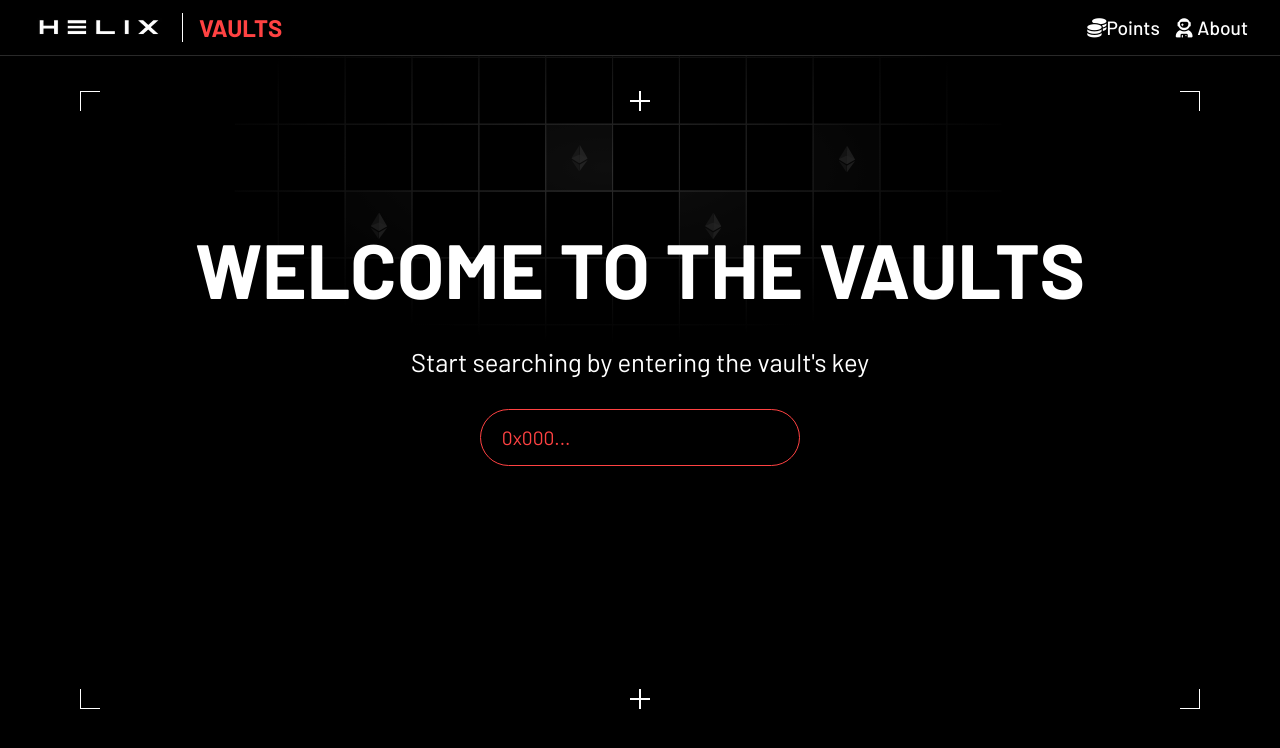
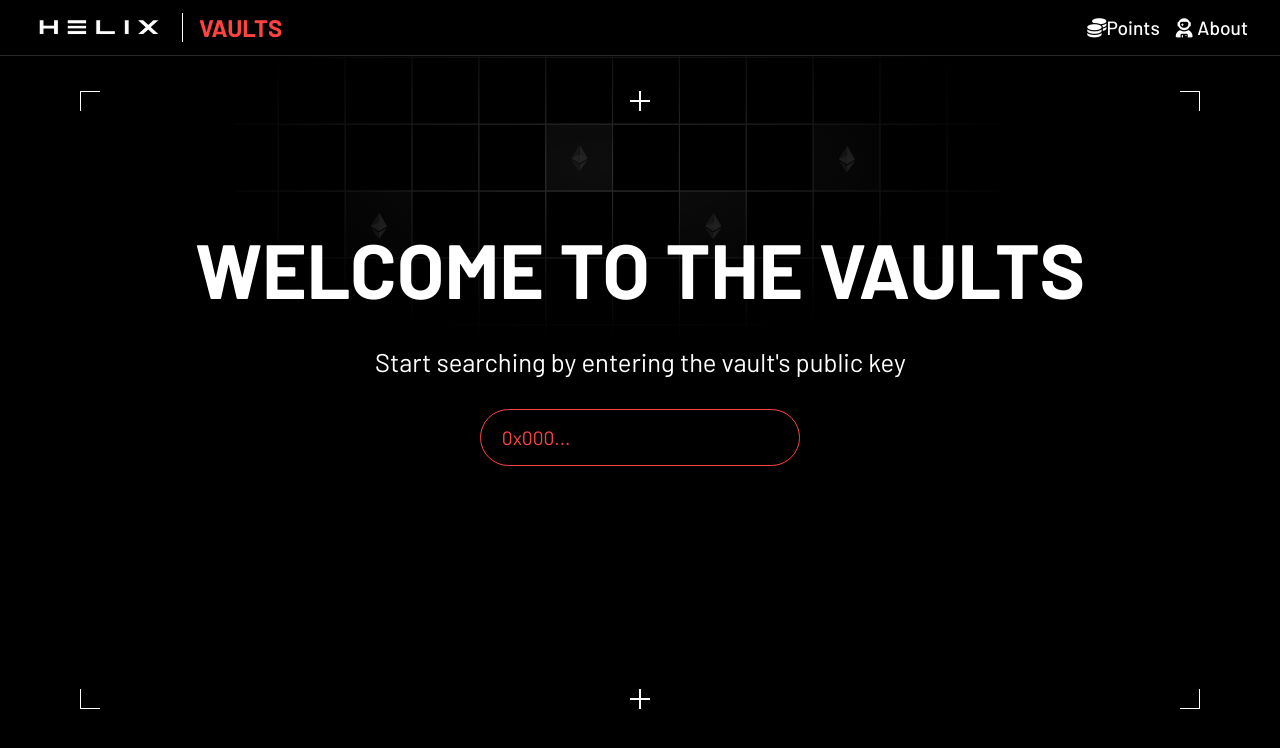
Before and after one commit to Wakushi/helix-vaults, a React (Vite) app: page / in a window 1280 px wide. Shown: the top 748 px of the page. Built offline with nearby package versions, Linux system fonts and the light colour scheme.

Commit message:
- Clean and fixes

```diff
--- a/src/core/components/hero/Hero.tsx
+++ b/src/core/components/hero/Hero.tsx
@@ -6,7 +6,7 @@ export default function Hero(props: any) {
 		<section className="hero flex--center flex--column">
 			<div className="hero-content flex--center flex--column">
 				<h1>WELCOME TO THE VAULTS</h1>
-				<p>Start searching by entering the vault's key</p>
+				<p>Start searching by entering the vault's public key</p>
 				<div className="search-bar-container flex">
 					<input
 						type="text"
--- a/src/shared/components/points-modal/PointsModal.scss
+++ b/src/shared/components/points-modal/PointsModal.scss
@@ -36,6 +36,7 @@
 				font-size: 1.1rem;
 				font-weight: 500;
 				letter-spacing: normal;
+				text-align: start;
 			}
 
 			.points-stat {
```
